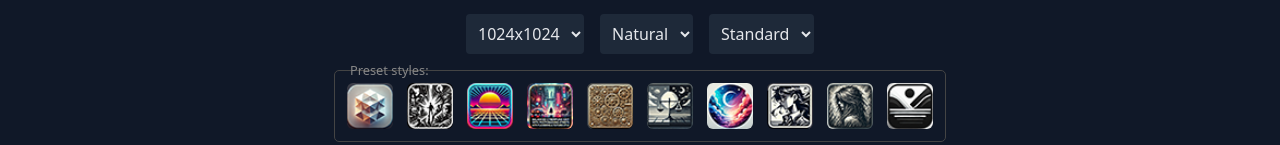
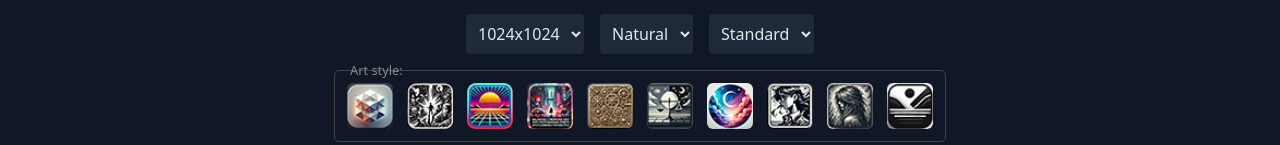
Before and after one commit to NeonTowel/galactic-canvas, a SvelteKit app in the folder ui/: page / in a window 1280 px wide. Shown: the part 352-497 px from the top of the page. Built offline with nearby package versions, Linux system fonts and the light colour scheme.

Commit message:
Update preset styles label to "Art style"
- Modify the heading label for preset styles to be more descriptive
- Maintain existing icon grid and style selection functionality

```diff
--- a/ui/src/routes/+page.svelte
+++ b/ui/src/routes/+page.svelte
@@ -296,7 +296,7 @@
       </select>
     </div>
     <div class="heading-box">
-      <span class="heading-label">Preset styles:</span>
+      <span class="heading-label">Art style:</span>
       <div class="icon-grid mb-4">
         {#each Object.keys(presetStyles) as style (style)}
           <button
```
